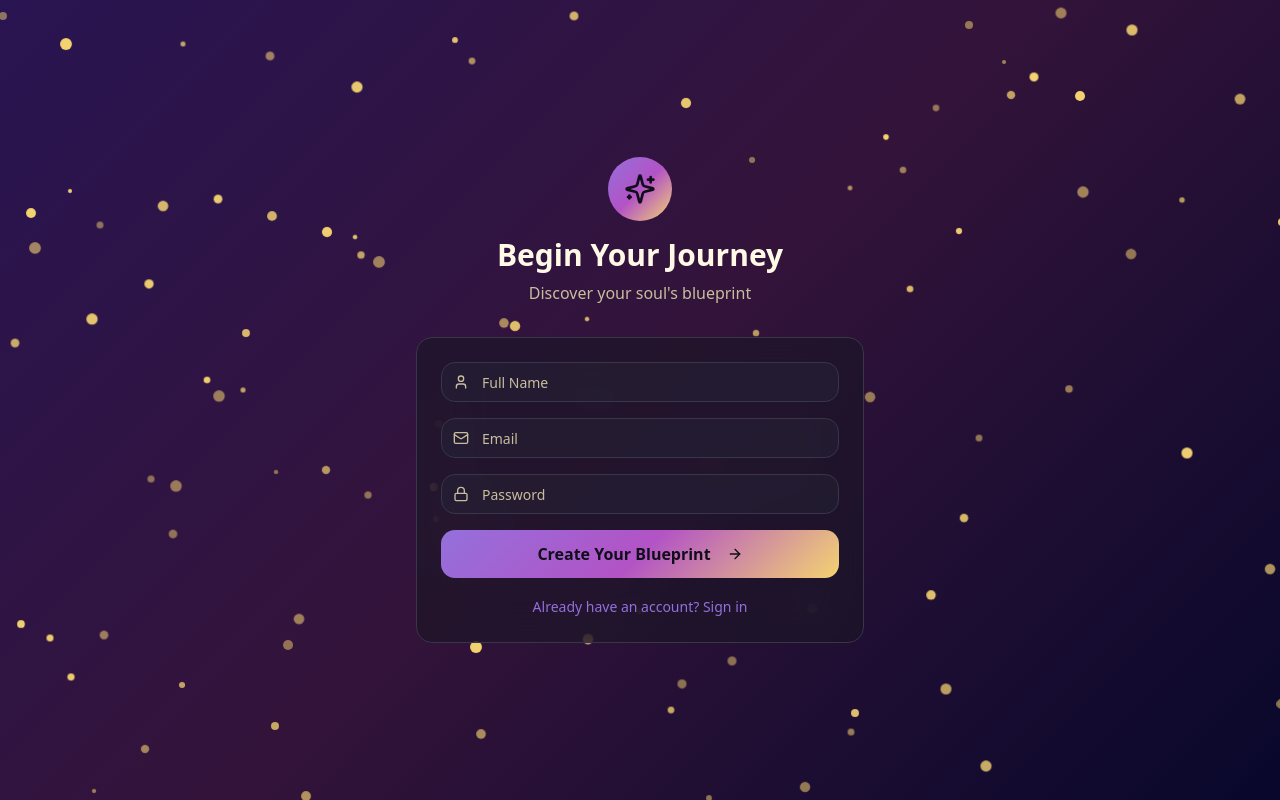
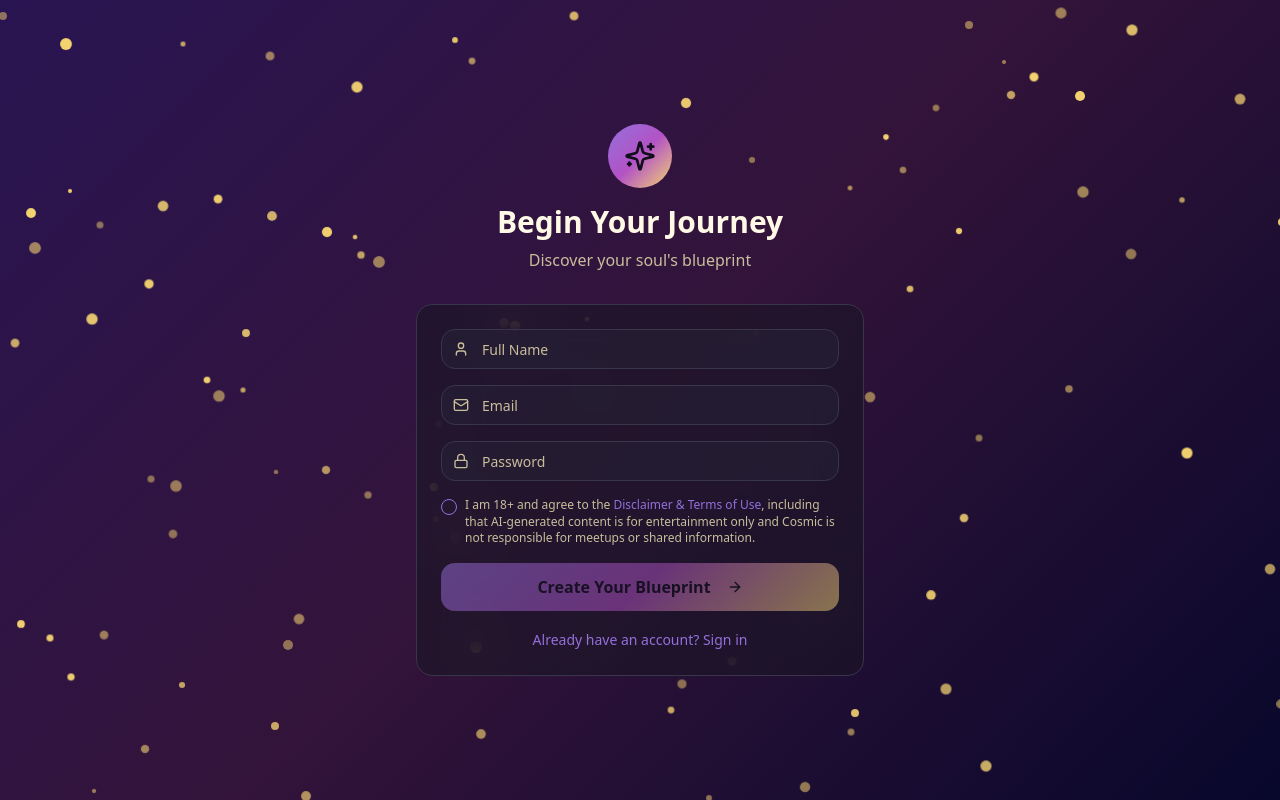
Before and after one commit to runitupnisha-netizen/astro-human-link, a React (Vite) app: page /auth in a window 1280 px wide. Both pictures are taken after a click on the button "New soul? Create an account". Built offline with nearby package versions, Linux system fonts and the light colour scheme.

Commit message:
Add disclaimer consent on signup

```diff
--- a/src/pages/Auth.tsx
+++ b/src/pages/Auth.tsx
@@ -101,9 +101,27 @@ const Auth = () => {
             />
           </div>
 
+          {!isLogin && (
+            <div className="flex items-start space-x-2">
+              <Checkbox
+                id="terms"
+                checked={agreedToTerms}
+                onCheckedChange={(checked) => setAgreedToTerms(checked === true)}
+                className="mt-0.5"
+              />
+              <label htmlFor="terms" className="text-xs text-muted-foreground leading-snug cursor-pointer">
+                I am 18+ and agree to the{" "}
+                <Link to="/disclaimer" className="text-primary hover:underline" target="_blank">
+                  Disclaimer &amp; Terms of Use
+                </Link>
+                , including that AI-generated content is for entertainment only and Cosmic is not responsible for meetups or shared information.
+              </label>
+            </div>
+          )}
+
           <Button
             type="submit"
-            disabled={loading}
+            disabled={loading || (!isLogin && !agreedToTerms)}
             className="w-full h-12 text-base font-semibold"
             style={{ background: "var(--gradient-aurora)" }}
           >
```
